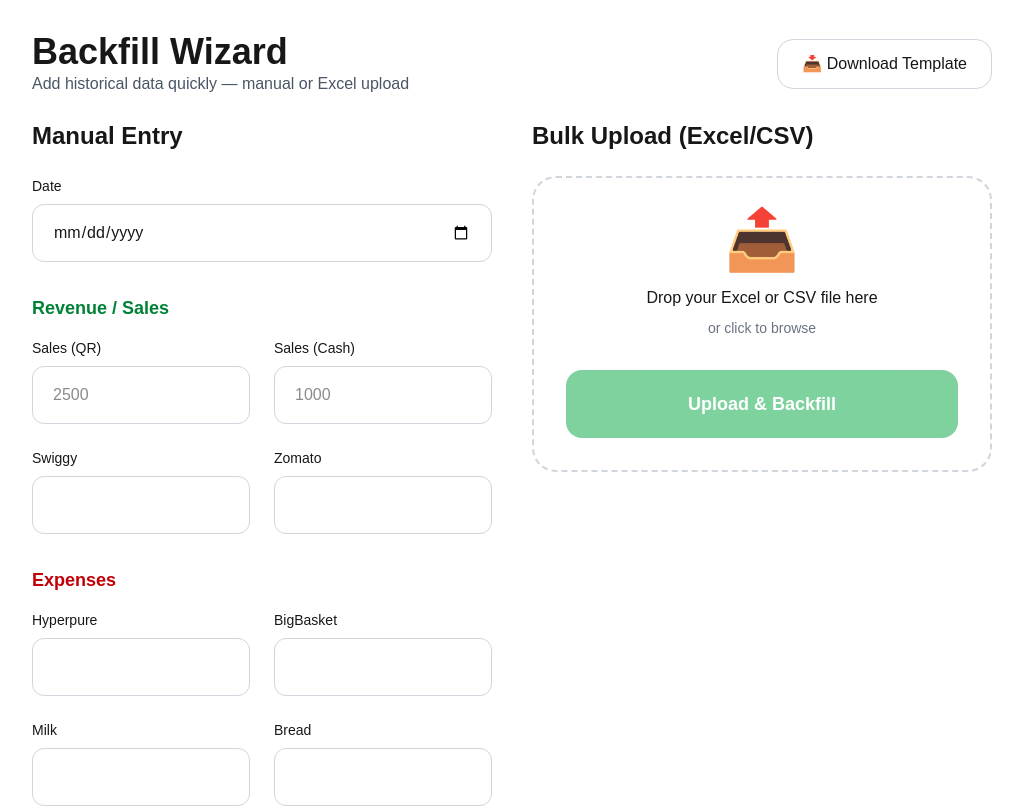
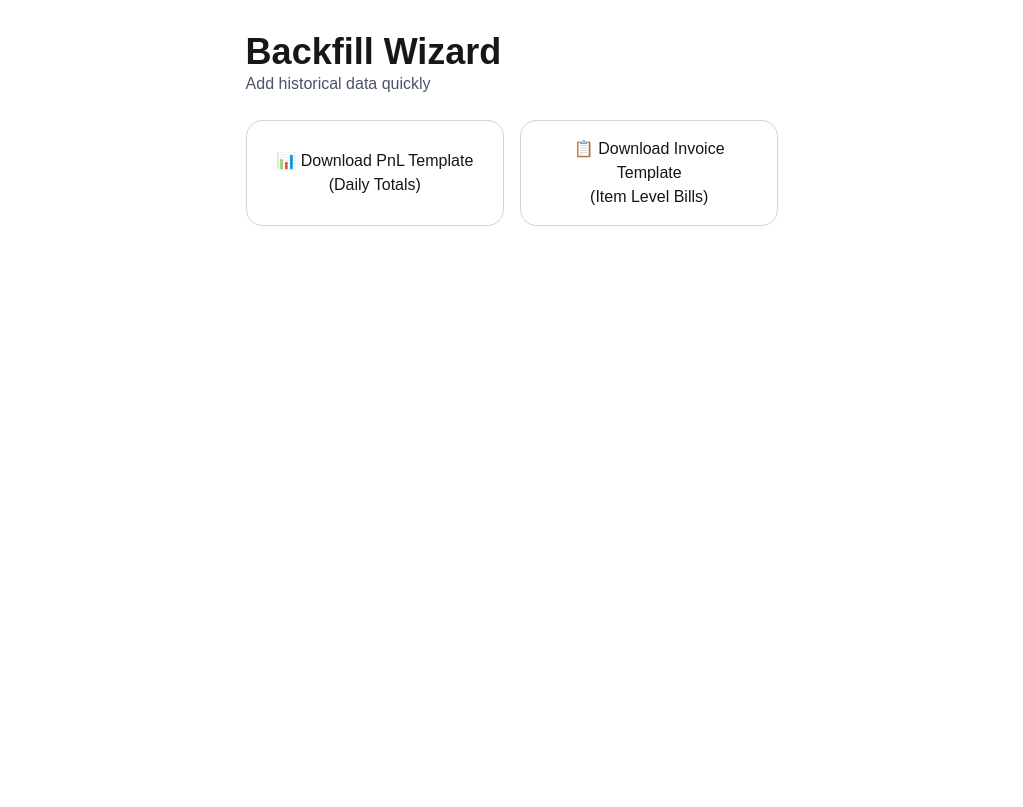
Before and after one commit to sutanukandar/finmitra-ai, a Next.js app: page /backfill in a window 1280 px wide. Shown: the top 807 px of the page, without its empty margins (128-1151 px from the left). Built offline with nearby package versions, Linux system fonts and the light colour scheme.

Commit message:
Backfill Wizard - Added separate Download buttons for PnL Template and Invoice Template

```diff
--- a/app/backfill/page.tsx
+++ b/app/backfill/page.tsx
@@ -7,13 +7,11 @@ export default function BackfillWizard() {
   const [restaurantId] = useState('b77ed758-9a72-4de2-9138-b353589c656d');
   const [date, setDate] = useState('');
 
-  // Revenue
+  // Manual form fields (same as before)
   const [salesQR, setSalesQR] = useState('');
   const [salesCash, setSalesCash] = useState('');
   const [swiggy, setSwiggy] = useState('');
   const [zomato, setZomato] = useState('');
-
-  // Expenses
   const [hyperpure, setHyperpure] = useState('');
   const [bigbasket, setBigbasket] = useState('');
   const [milk, setMilk] = useState('');
@@ -28,205 +26,61 @@ export default function BackfillWizard() {
   const [loading, setLoading] = useState(false);
   const [message, setMessage] = useState('');
 
-  // Download Excel Template
-  const downloadTemplate = () => {
+  // Download PnL Level Template (Daily Totals only)
+  const downloadPnlTemplate = () => {
     const wb = XLSX.utils.book_new();
-
-    // Sheet 1: Daily Totals
     const totalsData = [
       ['date', 'sales_qr', 'sales_cash', 'swiggy', 'zomato', 'hyperpure', 'bigbasket', 'milk', 'bread', 'rent', 'electricity', 'gas', 'salary', 'other'],
       ['2026-05-20', '3500', '1200', '800', '600', '2400', '1650', '360', '180', '0', '450', '0', '1200', '300']
     ];
-    const totalsSheet = XLSX.utils.aoa_to_sheet(totalsData);
-    XLSX.utils.book_append_sheet(wb, totalsSheet, "Daily Totals");
+    const sheet = XLSX.utils.aoa_to_sheet(totalsData);
+    XLSX.utils.book_append_sheet(wb, sheet, "Daily Totals");
+    XLSX.writeFile(wb, 'finmitra-pnl-template.xlsx');
+  };
 
-    // Sheet 2: Item Level
+  // Download Invoice Level Template (Item Level only)
+  const downloadInvoiceTemplate = () => {
+    const wb = XLSX.utils.book_new();
     const itemsData = [
       ['date', 'vendor', 'item_name', 'quantity', 'unit', 'amount'],
       ['2026-05-20', 'Hyperpure', 'VIVI - Honey, 1 Kg', '2', 'Kg', '420'],
       ['2026-05-20', 'BigBasket', 'Bru Coffee Powder 500gm', '1', 'Pc', '595']
     ];
-    const itemsSheet = XLSX.utils.aoa_to_sheet(itemsData);
-    XLSX.utils.book_append_sheet(wb, itemsSheet, "Item Level");
-
-    XLSX.writeFile(wb, 'finmitra-backfill-template.xlsx');
+    const sheet = XLSX.utils.aoa_to_sheet(itemsData);
+    XLSX.utils.book_append_sheet(wb, sheet, "Item Level");
+    XLSX.writeFile(wb, 'finmitra-invoice-template.xlsx');
   };
 
-  const handleManualSubmit = async (e: React.FormEvent) => {
-    e.preventDefault();
-    setLoading(true);
-    setMessage('');
-
-    const totals: any = {};
-
-    if (salesQR || salesCash) totals.sales = (parseFloat(salesQR) || 0) + (parseFloat(salesCash) || 0);
-    if (swiggy) totals.swiggy = parseFloat(swiggy);
-    if (zomato) totals.zomato = parseFloat(zomato);
-    if (hyperpure) totals.hyperpure = parseFloat(hyperpure);
-    if (bigbasket) totals.bigbasket = parseFloat(bigbasket);
-    if (milk) totals.milk = parseFloat(milk);
-    if (bread) totals.bread = parseFloat(bread);
-    if (rent) totals.rent = parseFloat(rent);
-    if (electricity) totals.electricity = parseFloat(electricity);
-    if (gas) totals.gas = parseFloat(gas);
-    if (salary) totals.salary = parseFloat(salary);
-    if (other) totals.other = parseFloat(other);
-
-    const payload = {
-      restaurant_id: restaurantId,
-      entries: [{ date, totals }]
-    };
-
-    try {
-      const res = await fetch('/api/backfill', {
-        method: 'POST',
-        headers: { 'Content-Type': 'application/json' },
-        body: JSON.stringify(payload)
-      });
-
-      const data = await res.json();
-      if (data.success) {
-        setMessage('✅ Backfill saved successfully!');
-        clearForm();
-      } else {
-        setMessage('❌ ' + (data.error || 'Failed to save'));
-      }
-    } catch (err) {
-      setMessage('❌ Server error');
-    } finally {
-      setLoading(false);
-    }
-  };
-
-  const handleFileUpload = async (e: React.FormEvent) => {
-    e.preventDefault();
-    if (!file) return;
-
-    setLoading(true);
-    setMessage('');
-
-    const formData = new FormData();
-    formData.append('file', file);
-    formData.append('restaurant_id', restaurantId);
-
-    try {
-      const res = await fetch('/api/backfill', {
-        method: 'POST',
-        body: formData
-      });
-
-      const data = await res.json();
-      if (data.success) {
-        setMessage(`✅ ${data.results.length} entries saved successfully!`);
-        setFile(null);
-      } else {
-        setMessage('❌ ' + (data.error || 'Upload failed'));
-      }
-    } catch (err) {
-      setMessage('❌ Failed to upload file');
-    } finally {
-      setLoading(false);
-    }
-  };
-
-  const clearForm = () => {
-    setDate('');
-    setSalesQR(''); setSalesCash(''); setSwiggy(''); setZomato('');
-    setHyperpure(''); setBigbasket(''); setMilk(''); setBread('');
-    setRent(''); setElectricity(''); setGas(''); setSalary(''); setOther('');
-  };
+  // ... (rest of your form logic - handleManualSubmit, handleFileUpload, etc. remain the same)
 
   return (
     <div className="max-w-5xl mx-auto p-8">
       <div className="flex justify-between items-center mb-6">
         <div>
           <h1 className="text-4xl font-bold">Backfill Wizard</h1>
-          <p className="text-gray-600">Add historical data quickly — manual or Excel upload</p>
+          <p className="text-gray-600">Add historical data quickly</p>
         </div>
+      </div>
+
+      <div className="flex gap-4 mb-8">
         <button
-          onClick={downloadTemplate}
-          className="flex items-center gap-2 bg-white border border-gray-300 hover:bg-gray-50 px-6 py-3 rounded-2xl font-medium"
+          onClick={downloadPnlTemplate}
+          className="flex-1 bg-white border border-gray-300 hover:bg-gray-50 px-6 py-4 rounded-2xl font-medium flex items-center justify-center gap-2"
         >
-          📥 Download Template
+          📊 Download PnL Template<br/>(Daily Totals)
+        </button>
+        <button
+          onClick={downloadInvoiceTemplate}
+          className="flex-1 bg-white border border-gray-300 hover:bg-gray-50 px-6 py-4 rounded-2xl font-medium flex items-center justify-center gap-2"
+        >
+          📋 Download Invoice Template<br/>(Item Level Bills)
         </button>
       </div>
 
-      <div className="grid grid-cols-1 lg:grid-cols-2 gap-10">
-        {/* Manual Entry */}
-        <div>
-          <h2 className="text-2xl font-semibold mb-6">Manual Entry</h2>
-          <form onSubmit={handleManualSubmit} className="space-y-8">
-            <div>
-              <label className="block text-sm font-medium mb-2">Date</label>
-              <input type="date" value={date} onChange={(e) => setDate(e.target.value)} className="w-full border border-gray-300 rounded-xl px-5 py-4" required />
-            </div>
+      {/* Rest of your form (manual entry + bulk upload) remains the same */}
+      {/* You can keep the rest of the code from previous version */}
 
-            <div>
-              <h3 className="text-lg font-semibold mb-4 text-green-700">Revenue / Sales</h3>
-              <div className="grid grid-cols-2 gap-6">
-                <div>
-                  <label className="block text-sm font-medium mb-2">Sales (QR)</label>
-                  <input type="number" value={salesQR} onChange={(e) => setSalesQR(e.target.value)} className="w-full border border-gray-300 rounded-xl px-5 py-4" placeholder="2500" />
-                </div>
-                <div>
-                  <label className="block text-sm font-medium mb-2">Sales (Cash)</label>
-                  <input type="number" value={salesCash} onChange={(e) => setSalesCash(e.target.value)} className="w-full border border-gray-300 rounded-xl px-5 py-4" placeholder="1000" />
-                </div>
-                <div>
-                  <label className="block text-sm font-medium mb-2">Swiggy</label>
-                  <input type="number" value={swiggy} onChange={(e) => setSwiggy(e.target.value)} className="w-full border border-gray-300 rounded-xl px-5 py-4" />
-                </div>
-                <div>
-                  <label className="block text-sm font-medium mb-2">Zomato</label>
-                  <input type="number" value={zomato} onChange={(e) => setZomato(e.target.value)} className="w-full border border-gray-300 rounded-xl px-5 py-4" />
-                </div>
-              </div>
-            </div>
-
-            <div>
-              <h3 className="text-lg font-semibold mb-4 text-red-700">Expenses</h3>
-              <div className="grid grid-cols-2 gap-6">
-                <div><label className="block text-sm font-medium mb-2">Hyperpure</label><input type="number" value={hyperpure} onChange={(e) => setHyperpure(e.target.value)} className="w-full border border-gray-300 rounded-xl px-5 py-4" /></div>
-                <div><label className="block text-sm font-medium mb-2">BigBasket</label><input type="number" value={bigbasket} onChange={(e) => setBigbasket(e.target.value)} className="w-full border border-gray-300 rounded-xl px-5 py-4" /></div>
-                <div><label className="block text-sm font-medium mb-2">Milk</label><input type="number" value={milk} onChange={(e) => setMilk(e.target.value)} className="w-full border border-gray-300 rounded-xl px-5 py-4" /></div>
-                <div><label className="block text-sm font-medium mb-2">Bread</label><input type="number" value={bread} onChange={(e) => setBread(e.target.value)} className="w-full border border-gray-300 rounded-xl px-5 py-4" /></div>
-                <div><label className="block text-sm font-medium mb-2">Rent</label><input type="number" value={rent} onChange={(e) => setRent(e.target.value)} className="w-full border border-gray-300 rounded-xl px-5 py-4" /></div>
-                <div><label className="block text-sm font-medium mb-2">Electricity</label><input type="number" value={electricity} onChange={(e) => setElectricity(e.target.value)} className="w-full border border-gray-300 rounded-xl px-5 py-4" /></div>
-                <div><label className="block text-sm font-medium mb-2">Gas</label><input type="number" value={gas} onChange={(e) => setGas(e.target.value)} className="w-full border border-gray-300 rounded-xl px-5 py-4" /></div>
-                <div><label className="block text-sm font-medium mb-2">Salary</label><input type="number" value={salary} onChange={(e) => setSalary(e.target.value)} className="w-full border border-gray-300 rounded-xl px-5 py-4" /></div>
-                <div><label className="block text-sm font-medium mb-2">Metro / Instamart / Local</label><input type="number" value={other} onChange={(e) => setOther(e.target.value)} className="w-full border border-gray-300 rounded-xl px-5 py-4" /></div>
-              </div>
-            </div>
-
-            <button type="submit" disabled={loading} className="w-full bg-blue-600 hover:bg-blue-700 text-white font-semibold py-5 rounded-2xl text-lg disabled:opacity-50">
-              {loading ? 'Saving...' : 'Save Manual Entry'}
-            </button>
-          </form>
-        </div>
-
-        {/* Excel Upload */}
-        <div>
-          <h2 className="text-2xl font-semibold mb-6">Bulk Upload (Excel/CSV)</h2>
-          <form onSubmit={handleFileUpload} className="border-2 border-dashed border-gray-300 rounded-3xl p-8 text-center">
-            <input type="file" accept=".xlsx,.csv" onChange={(e) => setFile(e.target.files?.[0] || null)} className="hidden" id="file-upload" />
-            <label htmlFor="file-upload" className="cursor-pointer block">
-              <div className="text-6xl mb-4">📤</div>
-              <p className="font-medium">Drop your Excel or CSV file here</p>
-              <p className="text-sm text-gray-500 mt-2">or click to browse</p>
-            </label>
-            {file && <p className="mt-4 text-sm text-green-600">Selected: {file.name}</p>}
-            <button type="submit" disabled={!file || loading} className="mt-8 w-full bg-green-600 hover:bg-green-700 text-white font-semibold py-5 rounded-2xl text-lg disabled:opacity-50">
-              {loading ? 'Uploading...' : 'Upload & Backfill'}
-            </button>
-          </form>
-        </div>
-      </div>
-
-      {message && (
-        <div className="mt-10 p-6 bg-gray-100 rounded-3xl text-center text-lg font-medium">
-          {message}
-        </div>
-      )}
+      {message && <div className="mt-10 p-6 bg-gray-100 rounded-3xl text-center text-lg font-medium">{message}</div>}
     </div>
   );
 }
```
